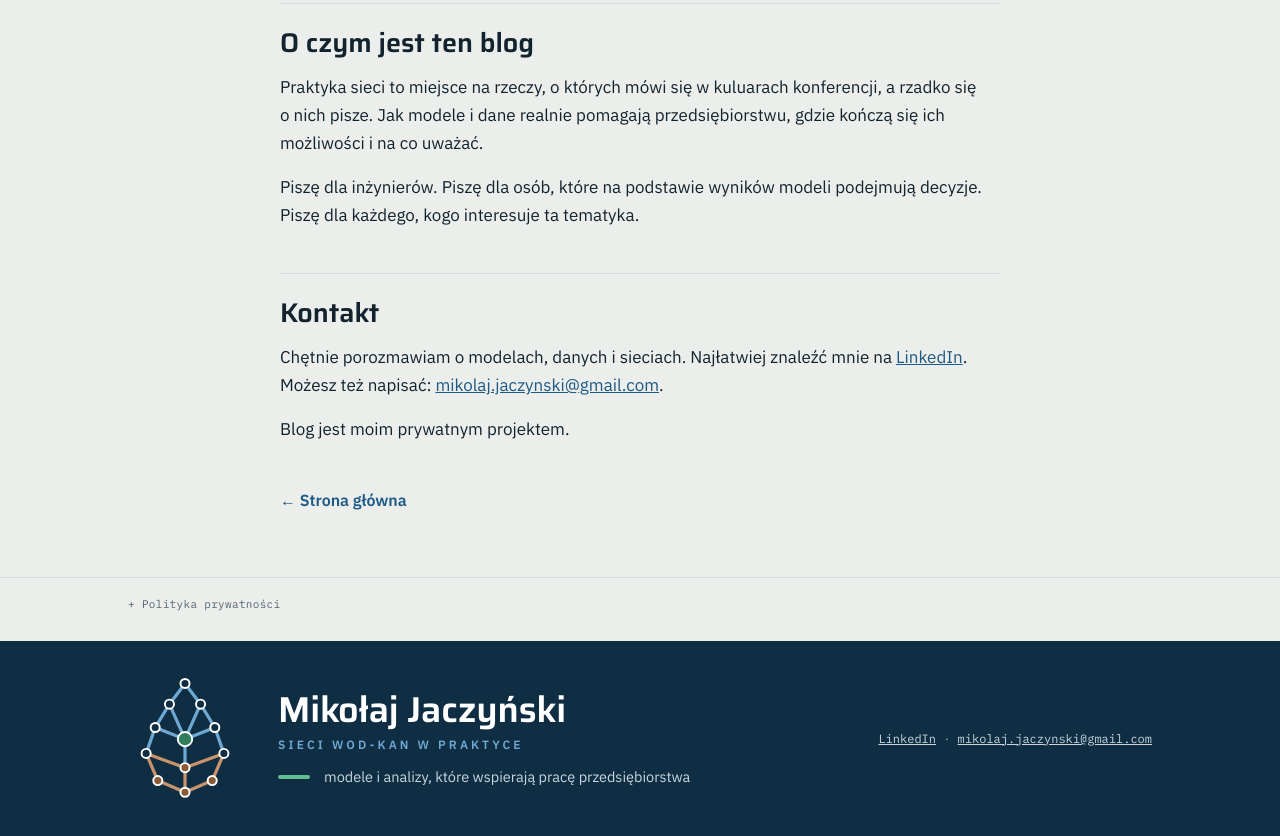
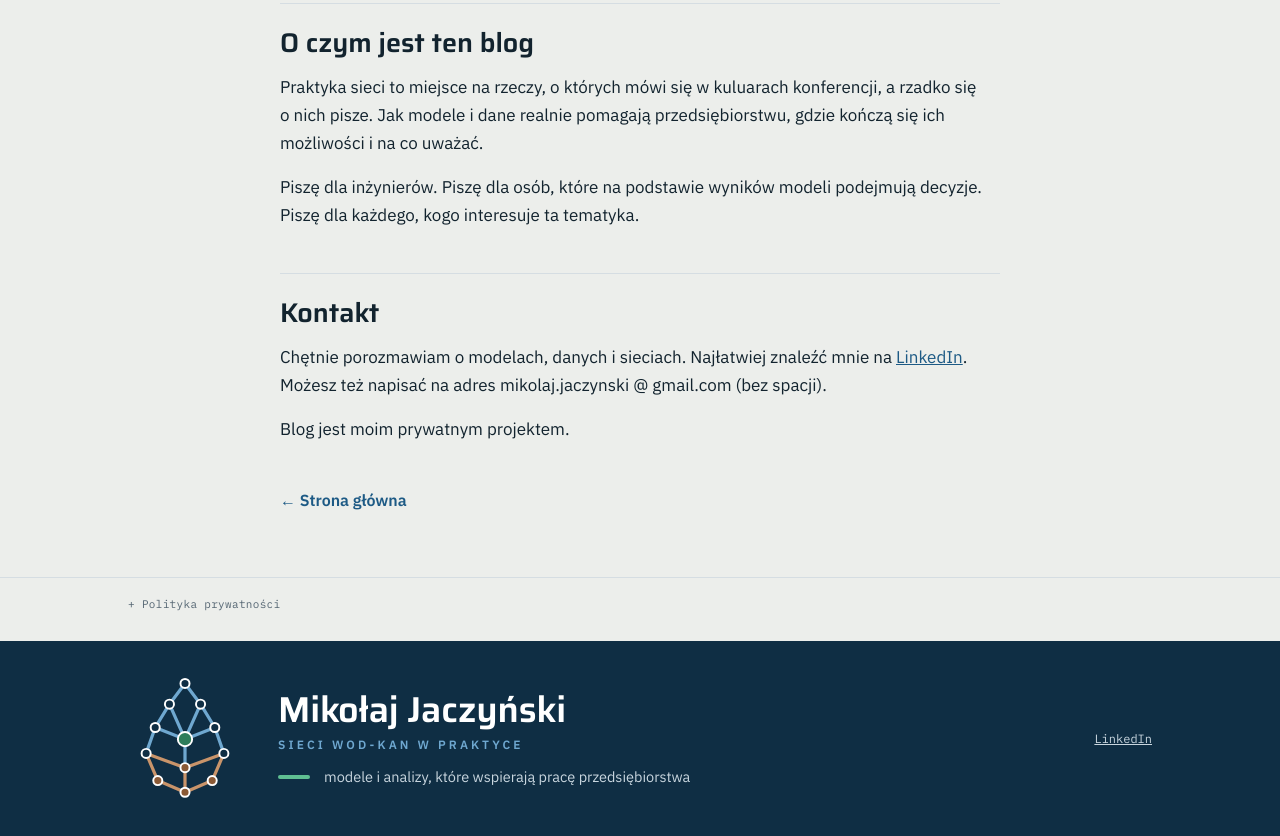
Before and after one commit to mikolajjaczynski-dev/praktykasieci.pl, a plain HTML site: page o-mnie/index.html in a window 1280 px wide. Shown: the part 1488-2324 px from the top of the page. Drawn offline with Linux system fonts and the light colour scheme.

Commit message:
E-mail tylko w sekcji Kontakt na podstronie O mnie (ze spacjami wokół @), bez linku mailto i bez stopki
Co-Authored-By: Claude Opus 5.5 <noreply@anthropic.com>
Claude-Session: https://claude.ai/code/session_011JJiDm7D7wNy6ahWwvoA8Q

```diff
--- a/o-mnie/index.html
+++ b/o-mnie/index.html
@@ -200,7 +200,7 @@ a.marka{color:inherit;text-decoration:none}
     <p>Piszę dla inżynierów. Piszę dla osób, które na podstawie wyników modeli podejmują decyzje. Piszę dla każdego, kogo interesuje ta tematyka.</p>
 
     <h2>Kontakt</h2>
-    <p>Chętnie porozmawiam o&nbsp;modelach, danych i&nbsp;sieciach. Najłatwiej znaleźć mnie na <a href="https://www.linkedin.com/in/mikolajjaczynski" target="_blank" rel="noopener">LinkedIn</a>. Możesz też napisać: <a href="mailto:mikolaj.jaczynski@gmail.com">mikolaj.jaczynski@gmail.com</a>.</p>
+    <p>Chętnie porozmawiam o&nbsp;modelach, danych i&nbsp;sieciach. Najłatwiej znaleźć mnie na <a href="https://www.linkedin.com/in/mikolajjaczynski" target="_blank" rel="noopener">LinkedIn</a>. Możesz też napisać na adres <span class="email">mikolaj.jaczynski @ gmail.com</span> (bez spacji).</p>
     <p>Blog jest moim prywatnym projektem.</p>
     <a class="powrot" href="../">← Strona główna</a>
   </article>
@@ -230,7 +230,7 @@ a.marka{color:inherit;text-decoration:none}
         <p class="s-haslo"><span class="kreska"></span>modele i&nbsp;analizy, które wspierają pracę przedsiębiorstwa</p>
       </div>
     </div>
-    <p class="s-prawa"><a href="https://www.linkedin.com/in/mikolajjaczynski">LinkedIn</a> · <a href="mailto:mikolaj.jaczynski@gmail.com">mikolaj.jaczynski@gmail.com</a></p>
+    <p class="s-prawa"><a href="https://www.linkedin.com/in/mikolajjaczynski">LinkedIn</a></p>
   </div>
 </footer>
 
```
Also changed, not shown: index.html (+1 -1 lines).
